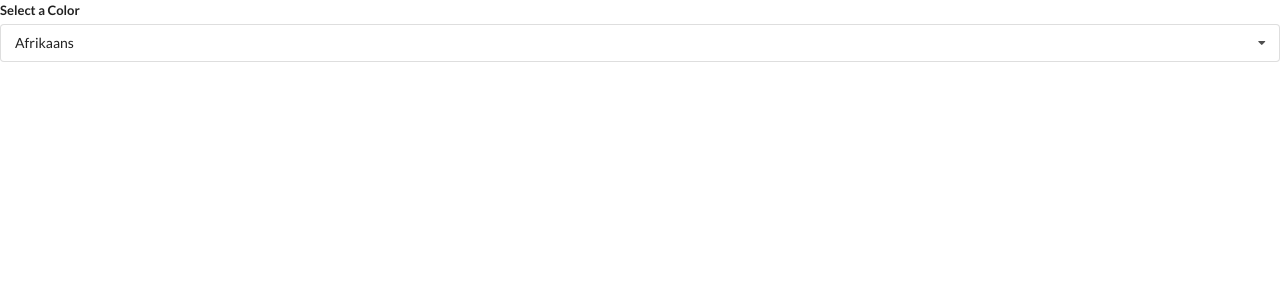
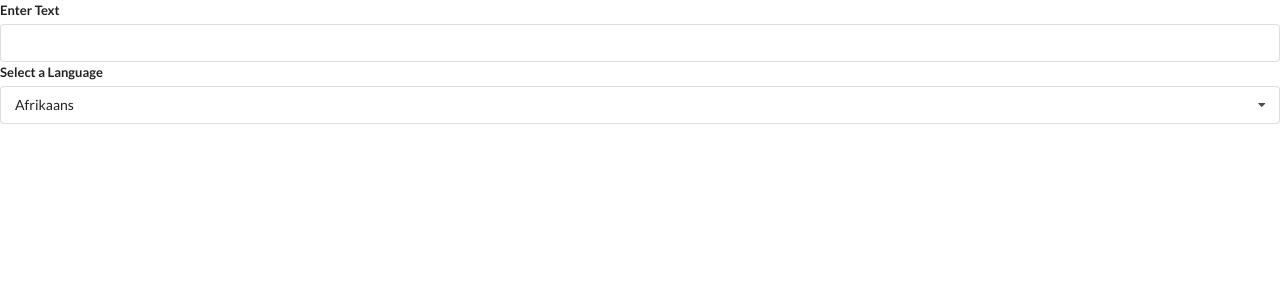
Before and after one commit to grimsleynate/widgets, a React (Create React App) app: page / in a window 1280 px wide. Shown: the top 300 px of the page. Built offline with nearby package versions, Linux system fonts and the light colour scheme.

Commit message:
Finished Translate component

```diff
--- a/src/components/Dropdown.js
+++ b/src/components/Dropdown.js
@@ -1,6 +1,6 @@
 import React, {useState, useEffect, useRef} from 'react';
 
-const Dropdown = ({ options, selected, onSelectedChange }) => {
+const Dropdown = ({ options, selected, onSelectedChange, label }) => {
     //This piece of state stores whether the dropdown menu is open or not.
     const [open, setOpen] = useState(false);
     const ref = useRef();
@@ -41,7 +41,7 @@
     return (
         <div className="ui form" ref={ref}>
             <div className="field">
-                <label className="label">Select a Color</label>
+                <label className="label">{label}</label>
                 <div
                     //switches the open variable every time you click.
                     onClick={() => setOpen(!open)}
--- a/src/components/Translate.js
+++ b/src/components/Translate.js
@@ -18,10 +18,18 @@
 
 const Translate = () => {
     const [language, setLanguage] = useState(options[0]);
+    const [text, setText] = useState('');
 
     return (
         <div>
+            <div className="ui form">
+                <div className="field">
+                    <label>Enter Text</label>
+                    <input value={text} onChange={(e) => setText(e.target.value)}/>
+                </div>
+            </div>
             <Dropdown
+                label="Select a Language"
                 options={options}
                 selected={language}
                 onSelectedChange={setLanguage}
```
